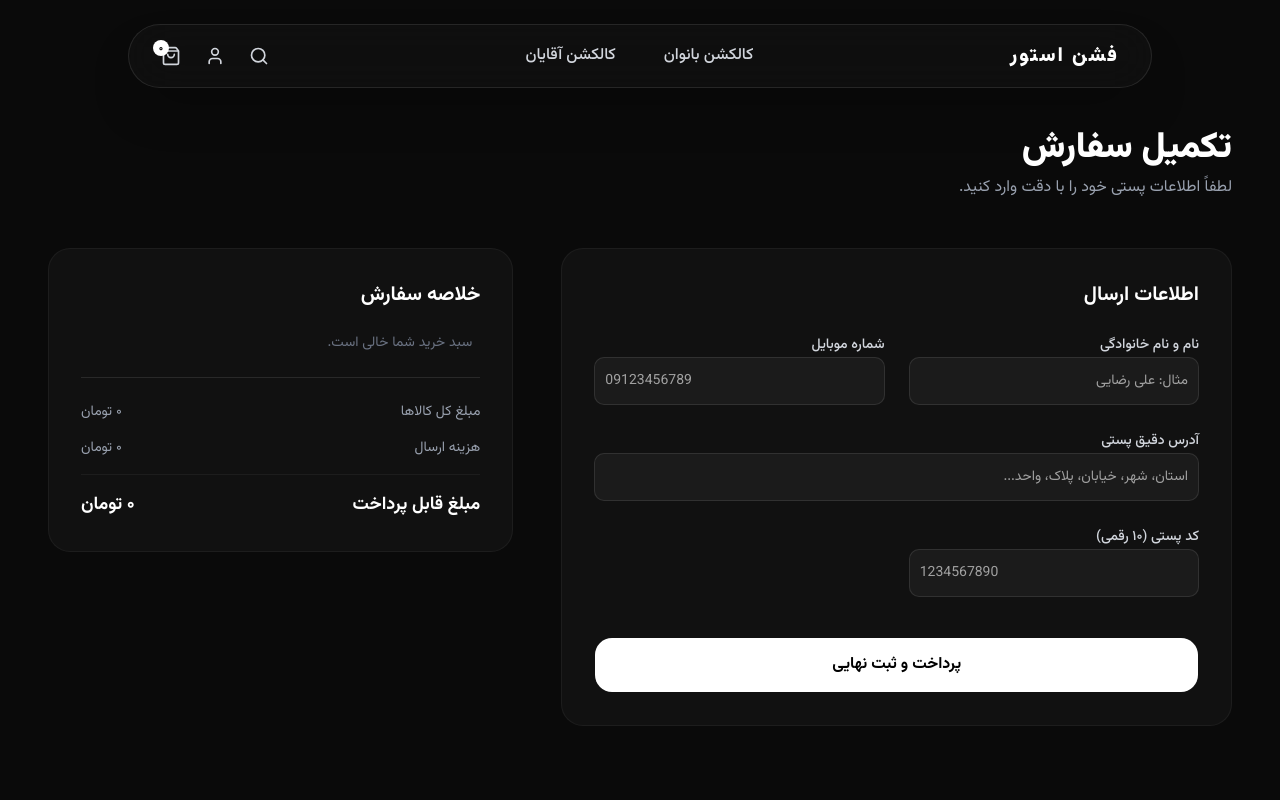
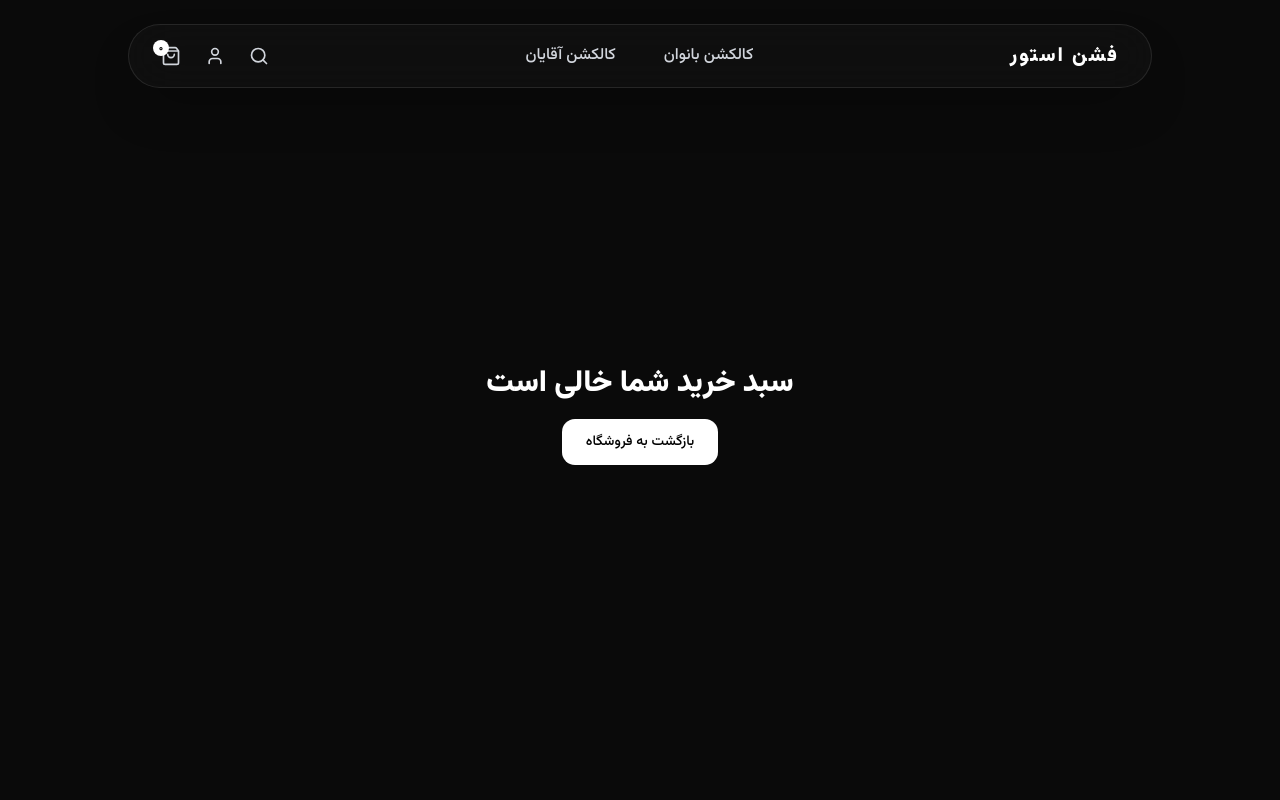
Before and after one commit to tinkernie/fashion-store, a Next.js app in the folder frontend/: page /checkout in a window 1280 px wide. Shown: the top 800 px of the page. Built offline with nearby package versions, Linux system fonts and the light colour scheme.

Commit message:
feat: add comprehensive checkout page with shipping form and cart summary

```diff
--- a/frontend/src/app/checkout/page.tsx
+++ b/frontend/src/app/checkout/page.tsx
@@ -3,131 +3,173 @@
 import { useState, useEffect } from "react";
 import { useRouter } from "next/navigation";
 import { motion } from "framer-motion";
+import { ArrowRight, MapPin, CreditCard, ShieldCheck } from "lucide-react";
 import { Button } from "@/components/ui/button";
 import { Input } from "@/components/ui/input";
 import { useCart } from "@/store/cart";
 import { toast } from "sonner";
+import Link from "next/link";
 
 export default function CheckoutPage() {
   const router = useRouter();
-  const { items, clearCart } = useCart();
+  const { items } = useCart();
   const [mounted, setMounted] = useState(false);
+  const [isLoading, setIsLoading] = useState(false);
 
   useEffect(() => {
     setMounted(true);
   }, []);
 
   const cartTotal = items.reduce((total, item) => total + (item.price * item.quantity), 0);
-  const shippingCost = 50000;
+  const shippingCost = cartTotal > 5000000 ? 0 : 45000;
   const finalTotal = cartTotal + shippingCost;
 
   const handleCheckout = (e: React.FormEvent) => {
     e.preventDefault();
+    setIsLoading(true);
 
-    if (items.length === 0) {
-      toast.error("سبد خرید شما خالی است");
-      return;
-    }
-
-    toast.success("سفارش شما با موفقیت ثبت شد!", {
-      description: "شماره پیگیری: FS-" + Math.floor(Math.random() * 1000000),
+    // Mock API Call
+    setTimeout(() => {
+      setIsLoading(false);
+      toast.success("سفارش شما با موفقیت ثبت شد", {
+        description: "کد پیگیری به زودی پیامک می‌شود.",
       });
-
-    clearCart();
       router.push("/");
+    }, 2000);
   };
 
   if (!mounted) return null;
 
+  if (items.length === 0) {
     return (
-    <main className="min-h-screen pt-32 pb-24 px-6 md:px-12 max-w-7xl mx-auto">
+      <main className="min-h-screen pt-32 pb-24 px-6 flex flex-col items-center justify-center">
+        <h1 className="text-3xl font-black text-white mb-4">سبد خرید شما خالی است</h1>
+        <Button asChild className="h-12 px-6 rounded-xl bg-white text-black hover:bg-gray-200">
+          <Link href="/">بازگشت به فروشگاه</Link>
+        </Button>
+      </main>
+    );
+  }
+
+  return (
+    <main className="min-h-screen pt-32 pb-24 px-6 max-w-7xl mx-auto">
+      <Link href="/" className="inline-flex items-center gap-2 text-gray-500 hover:text-white transition-colors mb-8">
+        <ArrowRight className="w-4 h-4" />
+        بازگشت به سبد خرید
+      </Link>
+
+      <div className="grid grid-cols-1 lg:grid-cols-12 gap-12">
+
+        {/* Left Column: Shipping Form */}
         <motion.div
           initial={{ opacity: 0, y: 20 }}
           animate={{ opacity: 1, y: 0 }}
-        className="mb-12"
+          className="lg:col-span-8 space-y-8"
         >
-        <h1 className="text-3xl md:text-4xl font-black text-white">تکمیل سفارش</h1>
-        <p className="text-gray-400 mt-2">لطفاً اطلاعات پستی خود را با دقت وارد کنید.</p>
-      </motion.div>
+          <div className="bg-[#111111] border border-white/5 rounded-3xl p-6 md:p-8">
+            <div className="flex items-center gap-3 mb-8 border-b border-white/10 pb-4">
+              <MapPin className="w-6 h-6 text-white" />
+              <h2 className="text-2xl font-black text-white">اطلاعات ارسال</h2>
+            </div>
 
-      <div className="grid grid-cols-1 lg:grid-cols-12 gap-12">
-
-        {/* Shipping Form (Right Side) */}
-        <div className="lg:col-span-7 space-y-8">
-          <form onSubmit={handleCheckout} className="space-y-6 bg-[#111111] p-6 md:p-8 rounded-3xl border border-white/5">
-            <h2 className="text-xl font-bold text-white mb-6">اطلاعات ارسال</h2>
-
+            <form id="checkout-form" onSubmit={handleCheckout} className="space-y-6">
               <div className="grid grid-cols-1 md:grid-cols-2 gap-6">
                 <div className="space-y-2">
                   <label className="text-sm font-medium text-gray-300">نام و نام خانوادگی</label>
-                <Input required placeholder="مثال: علی رضایی" className="bg-[#0a0a0a] border-white/10 h-12 text-white" />
+                  <Input required placeholder="مثال: علی رضایی" className="bg-[#0a0a0a] border-white/10 h-12 text-white focus-visible:ring-1 focus-visible:ring-white/30" />
                 </div>
                 <div className="space-y-2">
                   <label className="text-sm font-medium text-gray-300">شماره موبایل</label>
-                <Input required type="tel" placeholder="09123456789" className="bg-[#0a0a0a] border-white/10 h-12 text-white" dir="ltr" />
+                  <Input required placeholder="09123456789" className="bg-[#0a0a0a] border-white/10 h-12 text-white focus-visible:ring-1 focus-visible:ring-white/30 font-sans" dir="ltr" />
+                </div>
+                <div className="space-y-2">
+                  <label className="text-sm font-medium text-gray-300">استان</label>
+                  <Input required placeholder="مثال: تهران" className="bg-[#0a0a0a] border-white/10 h-12 text-white focus-visible:ring-1 focus-visible:ring-white/30" />
+                </div>
+                <div className="space-y-2">
+                  <label className="text-sm font-medium text-gray-300">شهر</label>
+                  <Input required placeholder="مثال: تهران" className="bg-[#0a0a0a] border-white/10 h-12 text-white focus-visible:ring-1 focus-visible:ring-white/30" />
                 </div>
               </div>
 
               <div className="space-y-2">
                 <label className="text-sm font-medium text-gray-300">آدرس دقیق پستی</label>
-              <Input required placeholder="استان، شهر، خیابان، پلاک، واحد..." className="bg-[#0a0a0a] border-white/10 h-12 text-white" />
+                <Input required placeholder="خیابان، کوچه، پلاک، واحد..." className="bg-[#0a0a0a] border-white/10 h-12 text-white focus-visible:ring-1 focus-visible:ring-white/30" />
               </div>
 
-            <div className="grid grid-cols-1 md:grid-cols-2 gap-6">
               <div className="space-y-2">
                 <label className="text-sm font-medium text-gray-300">کد پستی (۱۰ رقمی)</label>
-                <Input required type="text" placeholder="1234567890" className="bg-[#0a0a0a] border-white/10 h-12 text-white" dir="ltr" />
+                <Input required placeholder="1234567890" className="bg-[#0a0a0a] border-white/10 h-12 text-white focus-visible:ring-1 focus-visible:ring-white/30 font-sans" dir="ltr" />
+              </div>
+            </form>
+          </div>
+
+          <div className="bg-[#111111] border border-white/5 rounded-3xl p-6 md:p-8">
+            <div className="flex items-center gap-3 mb-6 border-b border-white/10 pb-4">
+              <CreditCard className="w-6 h-6 text-white" />
+              <h2 className="text-2xl font-black text-white">روش پرداخت</h2>
+            </div>
+
+            <div className="border border-white/30 bg-white/5 rounded-2xl p-4 flex items-center justify-between cursor-pointer">
+              <div className="flex items-center gap-4">
+                <div className="w-4 h-4 rounded-full border-4 border-white bg-black"></div>
+                <span className="font-bold text-white">پرداخت اینترنتی (درگاه زرین‌پال)</span>
+              </div>
+              <ShieldCheck className="w-6 h-6 text-green-500" />
+            </div>
+          </div>
+        </motion.div>
+
+        {/* Right Column: Order Summary */}
+        <motion.div
+          initial={{ opacity: 0, y: 20 }}
+          animate={{ opacity: 1, y: 0 }}
+          transition={{ delay: 0.1 }}
+          className="lg:col-span-4"
+        >
+          <div className="bg-[#111111] border border-white/5 rounded-3xl p-6 sticky top-24">
+            <h2 className="text-xl font-black text-white mb-6">خلاصه سفارش</h2>
+
+            <div className="space-y-4 mb-6 max-h-64 overflow-y-auto pr-2">
+              {items.map((item) => (
+                <div key={`${item.id}-${item.size}`} className="flex gap-4 items-center">
+                  <div className="w-16 h-20 bg-[#0a0a0a] rounded-xl overflow-hidden shrink-0">
+                    <img src={item.imageUrl} alt={item.name} className="w-full h-full object-cover" />
+                  </div>
+                  <div className="flex-1">
+                    <h4 className="text-sm font-bold text-white line-clamp-1">{item.name}</h4>
+                    <span className="text-xs text-gray-500">سایز: {item.size} | تعداد: {item.quantity.toLocaleString('fa-IR')}</span>
+                    <p className="text-sm font-medium text-gray-300 mt-1">{(item.price * item.quantity).toLocaleString('fa-IR')} تومان</p>
+                  </div>
+                </div>
+              ))}
+            </div>
+
+            <div className="border-t border-white/10 pt-4 space-y-4 mb-8">
+              <div className="flex justify-between text-gray-400 text-sm">
+                <span>مبلغ کل کالاها:</span>
+                <span>{cartTotal.toLocaleString('fa-IR')} تومان</span>
+              </div>
+              <div className="flex justify-between text-gray-400 text-sm">
+                <span>هزینه ارسال:</span>
+                <span>{shippingCost === 0 ? "رایگان" : `${shippingCost.toLocaleString('fa-IR')} تومان`}</span>
+              </div>
+              <div className="flex justify-between text-lg font-black text-white pt-4 border-t border-white/10">
+                <span>مبلغ قابل پرداخت:</span>
+                <span>{finalTotal.toLocaleString('fa-IR')} تومان</span>
               </div>
             </div>
 
-            <Button type="submit" className="w-full h-14 rounded-2xl bg-white text-black hover:bg-gray-200 text-base font-bold transition-all mt-4">
-              پرداخت و ثبت نهایی
+            <Button
+              type="submit"
+              form="checkout-form"
+              disabled={isLoading}
+              className="w-full h-16 rounded-2xl bg-white text-black hover:bg-gray-200 text-lg font-bold transition-all shadow-[0_0_30px_rgba(255,255,255,0.1)]"
+            >
+              {isLoading ? "در حال انتقال به درگاه..." : "پرداخت و ثبت سفارش"}
             </Button>
-          </form>
           </div>
-
-        {/* Order Summary (Left Side) */}
-        <div className="lg:col-span-5">
-          <div className="bg-[#111111] p-6 md:p-8 rounded-3xl border border-white/5 sticky top-32">
-            <h2 className="text-xl font-bold text-white mb-6">خلاصه سفارش</h2>
-
-            <div className="space-y-4 mb-6 max-h-[300px] overflow-y-auto pr-2">
-              {items.length === 0 ? (
-                <p className="text-gray-500 text-sm">سبد خرید شما خالی است.</p>
-              ) : (
-                items.map((item) => (
-                  <div key={`${item.id}-${item.size}`} className="flex gap-4 items-center">
-                    <div className="w-16 h-20 bg-[#0a0a0a] rounded-lg overflow-hidden border border-white/5 shrink-0">
-                      <img src={item.imageUrl} alt={item.name} className="w-full h-full object-cover opacity-90" />
-                    </div>
-                    <div className="flex-1">
-                      <h4 className="text-sm font-bold text-white line-clamp-1">{item.name}</h4>
-                      <span className="text-xs text-gray-400">سایز: {item.size} | تعداد: {item.quantity.toLocaleString('fa-IR')}</span>
-                    </div>
-                    <span className="text-sm font-medium text-gray-300">
-                      {(item.price * item.quantity).toLocaleString('fa-IR')}
-                    </span>
-                  </div>
-                ))
-              )}
-            </div>
-
-            <div className="space-y-4 pt-6 border-t border-white/10">
-              <div className="flex justify-between text-sm text-gray-400">
-                <span>مبلغ کل کالاها</span>
-                <span>{cartTotal.toLocaleString('fa-IR')} تومان</span>
-              </div>
-              <div className="flex justify-between text-sm text-gray-400">
-                <span>هزینه ارسال</span>
-                <span>{items.length > 0 ? shippingCost.toLocaleString('fa-IR') : "۰"} تومان</span>
-              </div>
-              <div className="flex justify-between text-lg font-bold text-white pt-4 border-t border-white/5">
-                <span>مبلغ قابل پرداخت</span>
-                <span>{items.length > 0 ? finalTotal.toLocaleString('fa-IR') : "۰"} تومان</span>
-              </div>
-            </div>
-          </div>
-        </div>
+        </motion.div>
 
       </div>
     </main>
```
Lines whose indentation alone changed are shown as unchanged.
